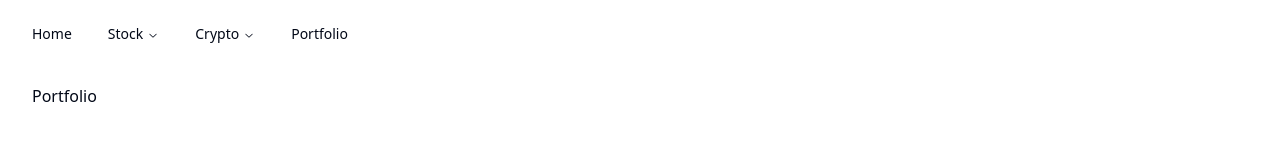
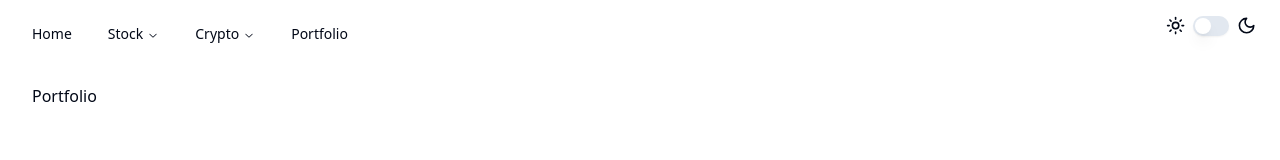
Before and after one commit to DiegoPinto357/finance-bot-ui, a React (Vite) app: page /portfolio in a window 1280 px wide. Shown: the top 160 px of the page. Built offline with nearby package versions, Linux system fonts and the light colour scheme.

Commit message:
Add light/dark theme switcher

```diff
--- a/package.json
+++ b/package.json
@@ -14,10 +14,12 @@
     "@radix-ui/react-icons": "^1.3.0",
     "@radix-ui/react-navigation-menu": "^1.1.4",
     "@radix-ui/react-slot": "^1.0.2",
+    "@radix-ui/react-switch": "^1.0.3",
     "@tanstack/react-table": "^8.11.7",
     "axios": "^1.6.7",
     "class-variance-authority": "^0.7.0",
     "clsx": "^2.1.0",
+    "lucide-react": "^0.321.0",
     "react": "^18.2.0",
     "react-dom": "^18.2.0",
     "react-router-dom": "^6.22.0",
--- a/src/App.tsx
+++ b/src/App.tsx
@@ -1,16 +1,19 @@
+import { ThemeProvider } from './theme/ThemeProvider';
+import ThemeSwitch from './theme/ThemeSwitch';
 import Router from './Router';
 import NavigationBar from './NavigationBar';
 
 const App = () => {
   return (
-    <>
-      <header className="container px-0">
+    <ThemeProvider defaultTheme="system" storageKey="vite-ui-theme">
+      <header className="container flex p-4">
         <NavigationBar />
+        <ThemeSwitch className="ml-auto" />
       </header>
       <main className="container mx-auto pt-4 pb-8">
         <Router />
       </main>
-    </>
+    </ThemeProvider>
   );
 };
 
--- a/src/NavigationBar/NavigationBar.tsx
+++ b/src/NavigationBar/NavigationBar.tsx
@@ -21,7 +21,7 @@ const cryptoSubmenuItems = [
 
 const NavigationBar = () => {
   return (
-    <NavigationMenu className="p-4">
+    <NavigationMenu>
       <NavigationMenuList>
         <MenuItem path="/">Home</MenuItem>
         <SubMenu items={stockSubmenuItems}>Stock</SubMenu>
--- /dev/null
+++ b/src/components/ui/switch.tsx
@@ -0,0 +1,27 @@
+import * as React from "react"
+import * as SwitchPrimitives from "@radix-ui/react-switch"
+
+import { cn } from "@/lib/utils"
+
+const Switch = React.forwardRef<
+  React.ElementRef<typeof SwitchPrimitives.Root>,
+  React.ComponentPropsWithoutRef<typeof SwitchPrimitives.Root>
+>(({ className, ...props }, ref) => (
+  <SwitchPrimitives.Root
+    className={cn(
+      "peer inline-flex h-5 w-9 shrink-0 cursor-pointer items-center rounded-full border-2 border-transparent shadow-sm transition-colors focus-visible:outline-none focus-visible:ring-2 focus-visible:ring-ring focus-visible:ring-offset-2 focus-visible:ring-offset-background disabled:cursor-not-allowed disabled:opacity-50 data-[state=checked]:bg-primary data-[state=unchecked]:bg-input",
+      className
+    )}
+    {...props}
+    ref={ref}
+  >
+    <SwitchPrimitives.Thumb
+      className={cn(
+        "pointer-events-none block h-4 w-4 rounded-full bg-background shadow-lg ring-0 transition-transform data-[state=checked]:translate-x-4 data-[state=unchecked]:translate-x-0"
+      )}
+    />
+  </SwitchPrimitives.Root>
+))
+Switch.displayName = SwitchPrimitives.Root.displayName
+
+export { Switch }
--- /dev/null
+++ b/src/theme/ThemeProvider.tsx
@@ -0,0 +1,65 @@
+import { createContext, useEffect, useState } from 'react';
+
+type Theme = 'dark' | 'light' | 'system';
+
+type ThemeProviderProps = {
+  children: React.ReactNode;
+  defaultTheme?: Theme;
+  storageKey?: string;
+};
+
+type ThemeProviderState = {
+  theme: Theme;
+  setTheme: (theme: Theme) => void;
+};
+
+const initialState: ThemeProviderState = {
+  theme: 'system',
+  setTheme: () => null,
+};
+
+export const ThemeProviderContext =
+  createContext<ThemeProviderState>(initialState);
+
+export function ThemeProvider({
+  children,
+  defaultTheme = 'system',
+  storageKey = 'vite-ui-theme',
+  ...props
+}: ThemeProviderProps) {
+  const [theme, setTheme] = useState<Theme>(
+    () => (localStorage.getItem(storageKey) as Theme) || defaultTheme
+  );
+
+  useEffect(() => {
+    const root = window.document.documentElement;
+
+    root.classList.remove('light', 'dark');
+
+    if (theme === 'system') {
+      const systemTheme = window.matchMedia('(prefers-color-scheme: dark)')
+        .matches
+        ? 'dark'
+        : 'light';
+
+      root.classList.add(systemTheme);
+      return;
+    }
+
+    root.classList.add(theme);
+  }, [theme]);
+
+  const value = {
+    theme,
+    setTheme: (theme: Theme) => {
+      localStorage.setItem(storageKey, theme);
+      setTheme(theme);
+    },
+  };
+
+  return (
+    <ThemeProviderContext.Provider {...props} value={value}>
+      {children}
+    </ThemeProviderContext.Provider>
+  );
+}
--- /dev/null
+++ b/src/theme/ThemeSwitch.tsx
@@ -0,0 +1,33 @@
+import { useCallback } from 'react';
+import { Moon, Sun } from 'lucide-react';
+import { Switch } from '@/components/ui/switch';
+import { useTheme } from './useTheme';
+
+type Props = {
+  className: string;
+};
+
+const ThemeSwitch = ({ className }: Props) => {
+  const { theme, setTheme } = useTheme();
+
+  const handleOnChange = useCallback(
+    (checked: boolean) => {
+      if (checked) {
+        setTheme('dark');
+      } else {
+        setTheme('light');
+      }
+    },
+    [setTheme]
+  );
+
+  return (
+    <div className={`flex ${className}`}>
+      <Sun className="h-[1.2rem] w-[1.2rem] mx-2" />
+      <Switch checked={theme === 'dark'} onCheckedChange={handleOnChange} />
+      <Moon className="h-[1.2rem] w-[1.2rem] mx-2" />
+    </div>
+  );
+};
+
+export default ThemeSwitch;
--- /dev/null
+++ b/src/theme/useTheme.tsx
@@ -0,0 +1,11 @@
+import { useContext } from 'react';
+import { ThemeProviderContext } from './ThemeProvider';
+
+export const useTheme = () => {
+  const context = useContext(ThemeProviderContext);
+
+  if (context === undefined)
+    throw new Error('useTheme must be used within a ThemeProvider');
+
+  return context;
+};
```
Also changed, not shown: src/global.css (line endings or trailing spaces), 1 other file (tests, documents, lock files or other folders).
